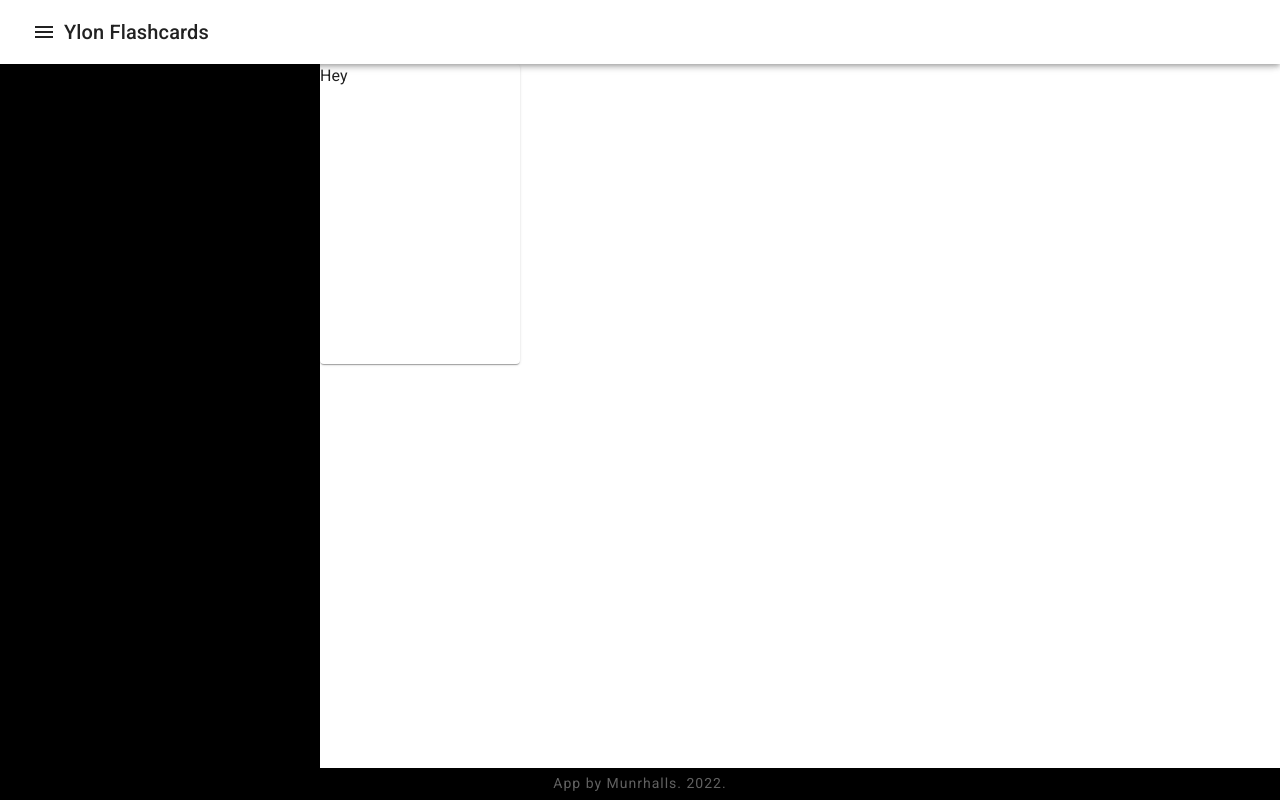
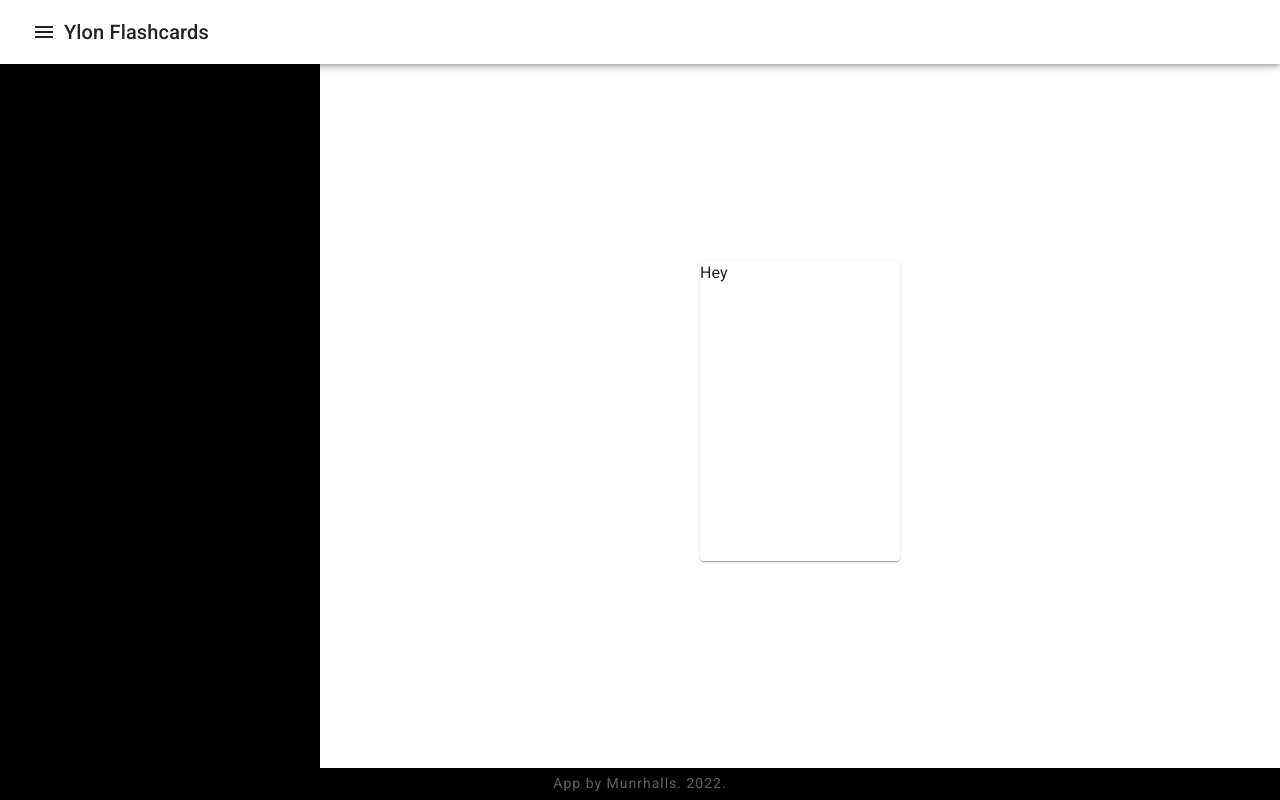
Before and after one commit to munrhalls/Ylon-Flashcards, a React (Create React App) app: page / in a window 1280 px wide. Built offline with nearby package versions, Linux system fonts and the light colour scheme.

Commit message:
mui grid

```diff
--- a/src/App.jsx
+++ b/src/App.jsx
@@ -38,7 +38,7 @@ function App() {
   `;
 
   const TwoColumns = styled(Grid)`
-    margin-top: 64px;
+    margin-top: 54px;
     flex: 1;
   `;
 
@@ -50,8 +50,20 @@ function App() {
           <Grid item xs={3}>
             <DecksDashboard />
           </Grid>
-          <Grid item xs={9} justify="center">
-            <Flashcard />
+          <Grid item xs={9}>
+            <Grid
+              container
+              justify="center"
+              spacing={0}
+              direction="column"
+              alignItems="center"
+              justifyContent="center"
+              style={{ height: "100%" }}
+            >
+              <Grid item>
+                <Flashcard />
+              </Grid>
+            </Grid>
           </Grid>
         </TwoColumns>
         <Footer />
```
